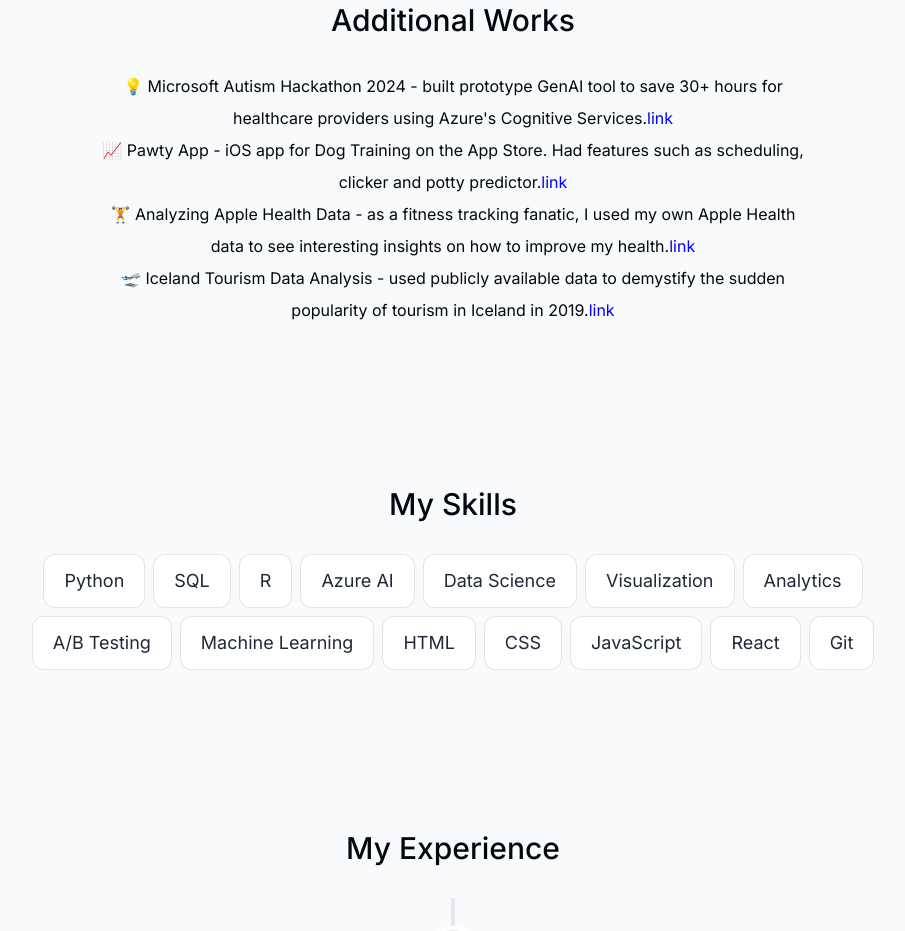
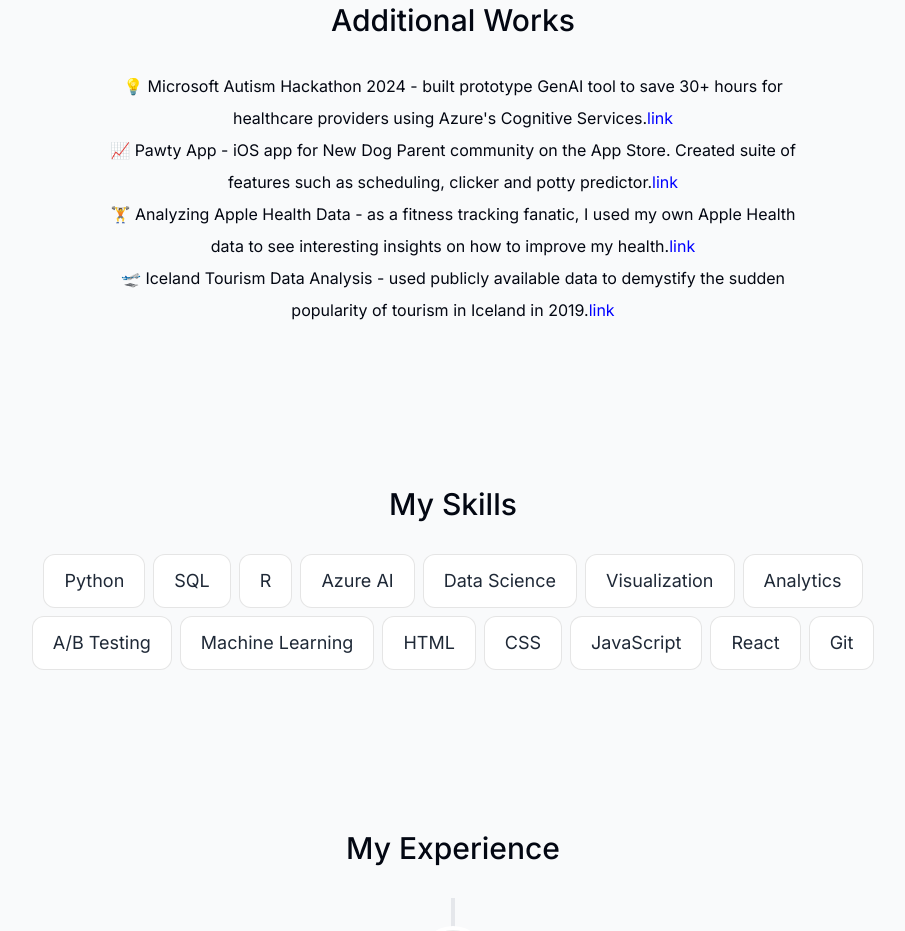
Before and after one commit to shkim22/portfolio-website, a Next.js app: page / in a window 1280 px wide. Shown: the part 2760-3691 px from the top of the page, without its empty margins (187-1092 px from the left). Built offline with nearby package versions, Linux system fonts and the light colour scheme.

Commit message:
Update additional.tsx

```diff
--- a/components/additional.tsx
+++ b/components/additional.tsx
@@ -21,7 +21,7 @@ export default function Additional() {
                 <p> 💡 Microsoft Autism Hackathon 2024 - built prototype GenAI tool to save 30+ hours for healthcare providers using Azure's Cognitive Services.
                     <a className='mb31' href="https://github.com/fsi-hack4autism/patient-onboarding-copilot">link</a>
                 </p>
-                <p> 📈 Pawty App - iOS app for Dog Training on the App Store. Had features such as scheduling, clicker and potty predictor.
+                <p> 📈 Pawty App - iOS app for New Dog Parent community on the App Store. Created suite of features such as scheduling, clicker and potty predictor.
                     <a className='mb33' href="https://www.linkedin.com/in/stephenhgkim/'">link</a>
                 </p>
                 <p> 🏋️ Analyzing Apple Health Data - as a fitness tracking fanatic, I used my own Apple Health data to see interesting insights on how to improve my health.
```
